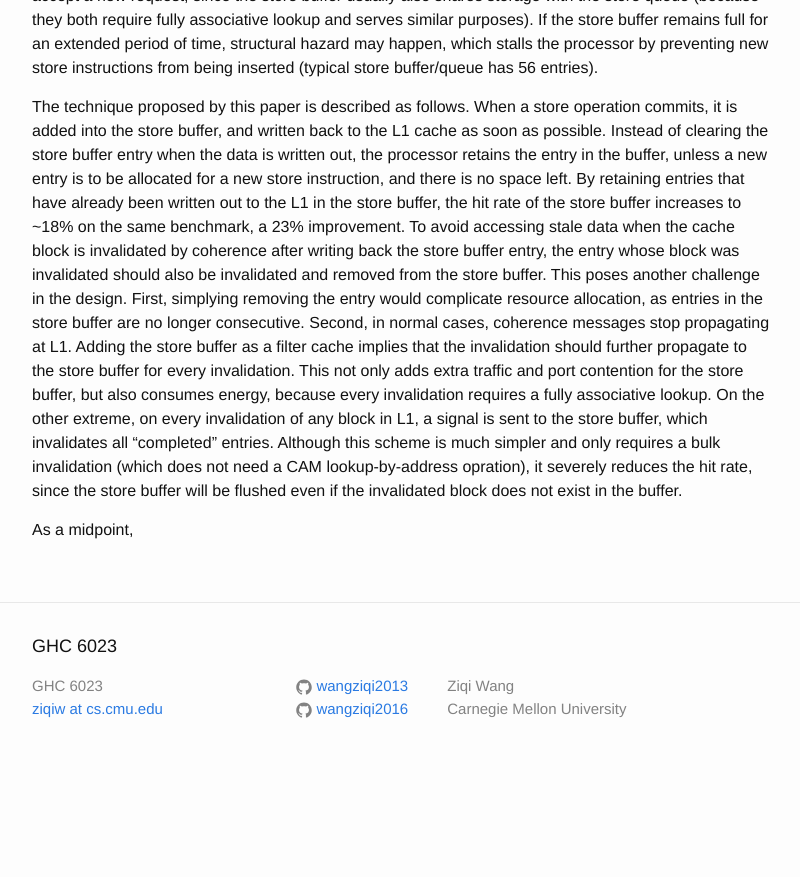
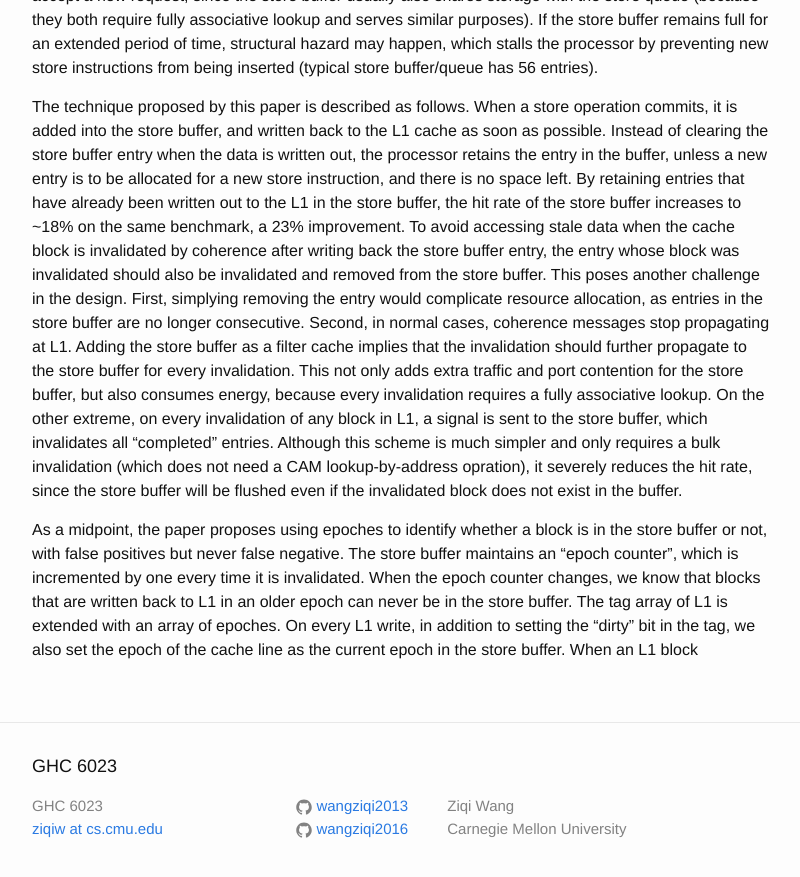
Before and after one commit to wangziqi2013/wangziqi2013.github.io, a Jekyll site: the page built from _posts/2019-08-05-Filter-Caching-for-Free.markdown, in a window 1280 px wide and 900 px high, scrolled down 1369 px. Shown: the top 877 px of the window, without its empty margins (238-1038 px from the left). Built offline with Jekyll 4.4.1, drawn with Linux system fonts in a browser that asks for light colours; before the commit the page ends 2149 px from its top, so only the background shows below that.

Commit message:
Adding epoch

```diff
--- a/_posts/2019-08-05-Filter-Caching-for-Free.markdown
+++ b/_posts/2019-08-05-Filter-Caching-for-Free.markdown
@@ -66,4 +66,9 @@ which invalidates all "completed" entries. Although this scheme is much simpler
 (which does not need a CAM lookup-by-address opration), it severely reduces the hit rate, since the store buffer will be
 flushed even if the invalidated block does not exist in the buffer.
 
-As a midpoint,
+As a midpoint, the paper proposes using epoches to identify whether a block is in the store buffer or not, with false
+positives but never false negative. The store buffer maintains an "epoch counter", which is incremented by one every time
+it is invalidated. When the epoch counter changes, we know that blocks that are written back to L1 in an older epoch can
+never be in the store buffer. The tag array of L1 is extended with an array of epoches. On every L1 write, in addition to
+setting the "dirty" bit in the tag, we also set the epoch of the cache line as the current epoch in the store buffer.
+When an L1 block
```
